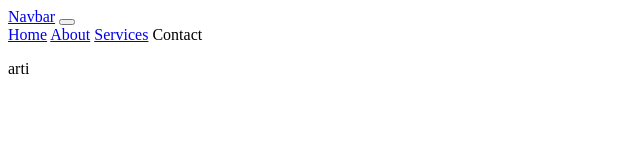
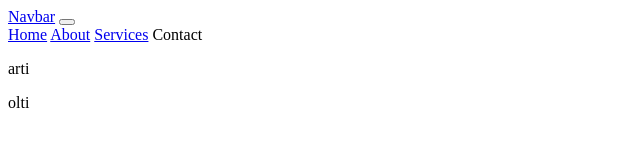
Before and after one commit to elvedinblakqori/Group-Project, a plain HTML site: page index.html in a window 1280 px wide. Shown: the full height of the page, 0-640 px from the left. Drawn offline with Linux system fonts and the light colour scheme.

Commit message:
initial commit

```diff
--- a/index.html
+++ b/index.html
@@ -30,7 +30,7 @@
 
 <p>arti</p>
 
-
+<p>olti</p>
 
 
 
```
